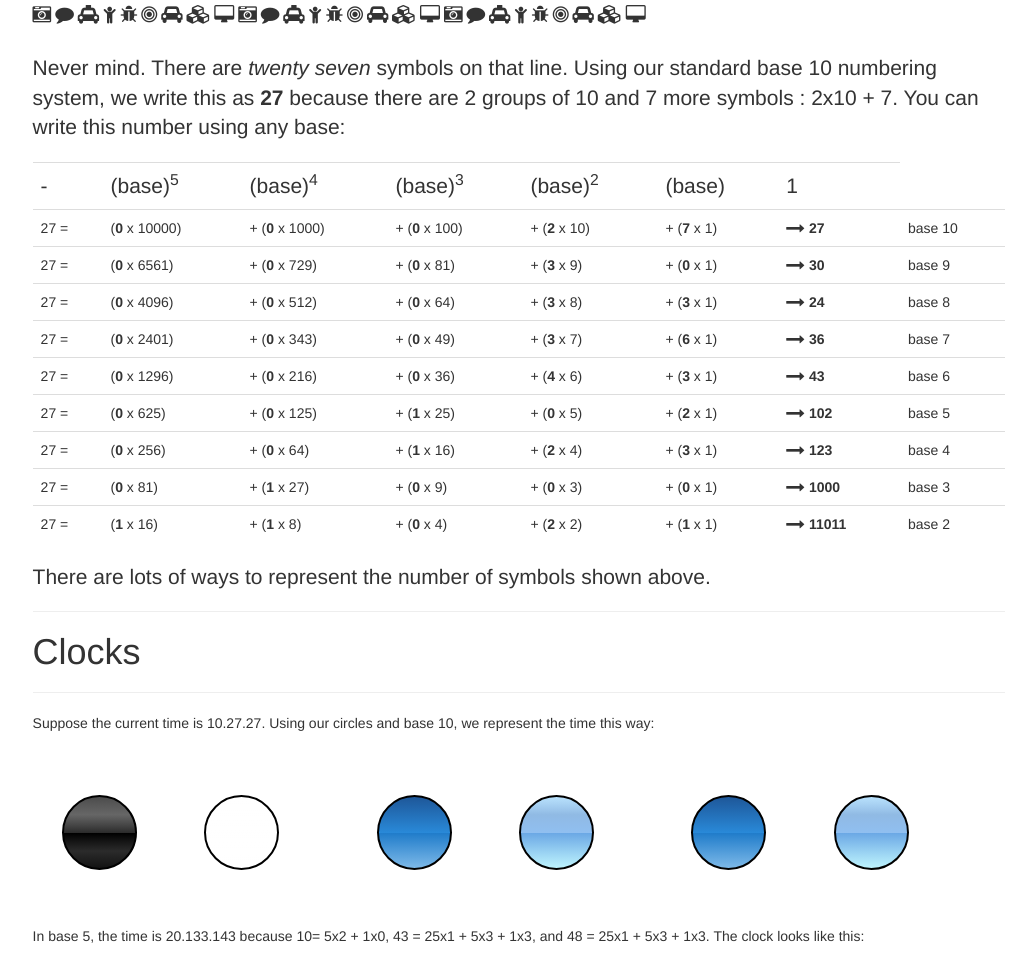
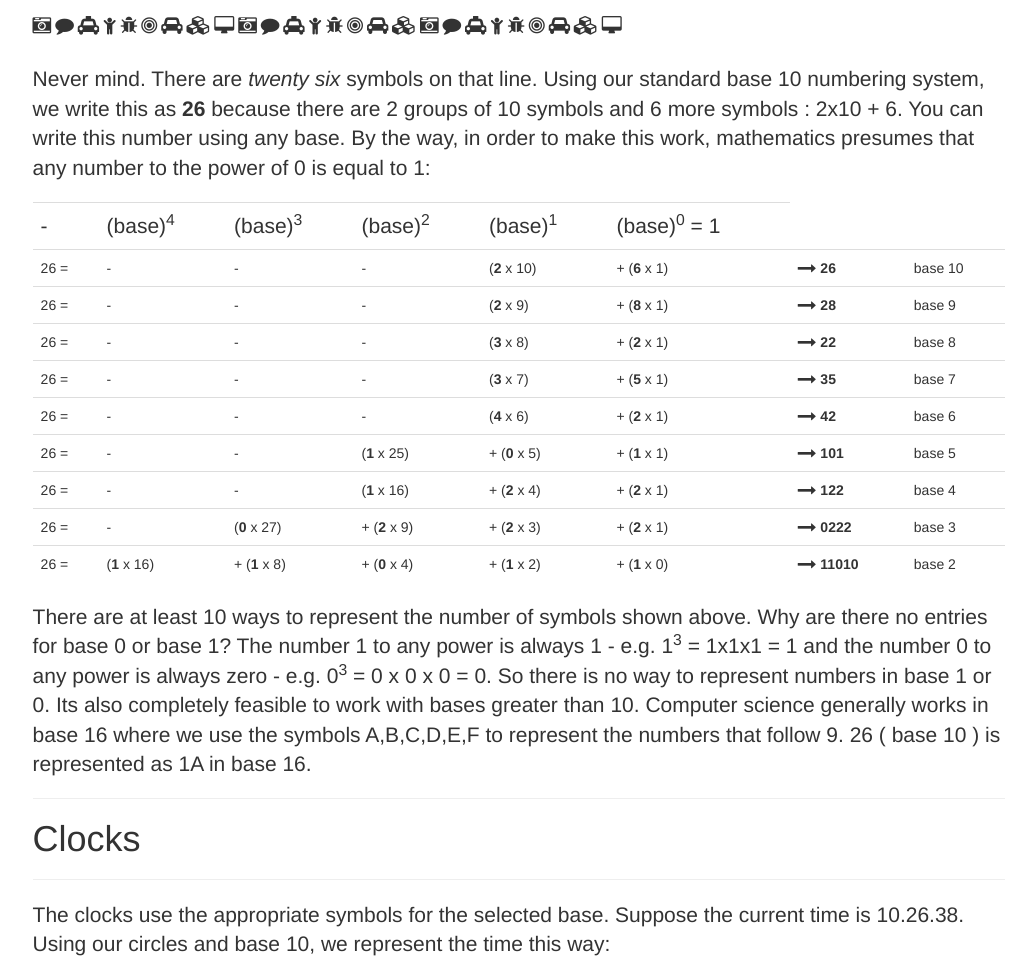
Before and after one commit to david-sherman/clocks, a plain HTML site: page explain.html in a window 1280 px wide. Shown: the part 1253-2215 px from the top of the page, without its empty margins (121-1157 px from the left). Drawn offline with Linux system fonts and the light colour scheme.

Commit message:
continuing development

```diff
--- a/css/clocks.css
+++ b/css/clocks.css
@@ -14,15 +14,15 @@ body { margin: 3% 12%; background:white }
 	margin-bottom:5px;
 }
 .circle_explain {
-	width: 75px;
-	height: 75px;
+	width: 65px;
+	height: 65px;
 	-moz-border-radius: 50px;
 	-webkit-border-radius: 50px;
 	border-radius: 50%;
 	border : 2px black solid;
 	font-size:25px;
 	font-weight:bold;
-	line-height:80px;
+	line-height:55px;
 	text-align:center;
 	margin: auto;
 	margin-bottom:5px;
@@ -30,14 +30,14 @@ body { margin: 3% 12%; background:white }
 }
 
 .circle_top {
-	width: 75px;
-	height: 75px;
+	width: 65px;
+	height: 65px;
 	-moz-border-radius: 50px;
 	-webkit-border-radius: 50px;
 	border-radius: 50%;
 	border : 2px black solid;
 	font-size:25px;
-	line-height:80px;
+	line-height:55px;
 	text-align:center;
 	margin: auto;
 	margin-bottom:5px;
--- a/explain.html
+++ b/explain.html
@@ -38,8 +38,9 @@
               <h2>0,1,2,3,4,5,6,7,8,9</h2>
         <hr/>
         <p class="lead">We understand how to read them and manipulate them without thinking about it too much. But not
-          every culture and language uses these symbols. Cyrillic, for instance, uses <em>these</em> characters:</p>
-        <h2>Ґ&nbsp;,ґ&nbsp;,Ғ&nbsp;,ғ&nbsp;,Ҕ&nbsp;,ҕ&nbsp;,Җ&nbsp;,Ҙ&nbsp;,ҙ</h2>
+          every culture and language uses these symbols. Cyrillic, for instance, uses <em>these</em> symbols:</p>
+        <h2>0,A,B,Г,Д,Є,S,З,И,Ѳ</h2>
+        <hr/>
         <p class="lead">Let's use colored circles as the symbols to represent the numbers.  Like this:</p>
             <div class="row" style="padding:3%;border-top:0px;margin:auto">
             <div style='cursor:auto' class='circle_explain c0'>0</div>
@@ -88,7 +89,6 @@
             <i class="fa fa-bullseye fa-lg"></i>
             <i class="fa fa-car fa-lg"></i>
             <i class="fa fa-cubes fa-lg"></i>
-            <i class="fa fa-desktop fa-lg"></i>
             <i class="fa fa-camera-retro fa-lg"></i>
             <i class="fa fa-comment fa-lg"></i>
             <i class="fa fa-cab fa-lg"></i>
@@ -100,114 +100,121 @@
             <i class="fa fa-desktop fa-lg"></i>
         </p>
 <br/>
-          <p class="lead">Never mind.  There are <em>twenty seven</em> symbols on that line. Using our standard base 10 numbering system, we write this as
-          <strong>27</strong    > because there are 2 groups of 10 and 7 more symbols : 2x10 + 7.  You can write this number using any base:</p>
+          <p class="lead">Never mind.  There are <em>twenty six</em> symbols on that line. Using our standard base 10 numbering system, we write this as
+          <strong>26</strong    > because there are 2 groups of 10 symbols and 6 more symbols : 2x10 + 6.  You can write this number using any base.
+              By the way, in order to make this work, mathematics presumes that any number to the power of 0 is equal to 1:</p>
             <table class="table">
                 <tr class="lead">
                     <td>-</td>
-                    <td>(base)<sup>5</sup></td>
                     <td>(base)<sup>4</sup></td>
                     <td>(base)<sup>3</sup></td>
                     <td>(base)<sup>2</sup></td>
-                    <td>(base)</td>
-                    <td>1</td>
+                    <td>(base)<sup>1</sup></td>
+                    <td>(base)<sup>0</sup> = 1</td>
                 </tr>
                 <tr>
-                    <td>27&nbsp;=</td>
-                    <td>(<strong>0</strong> x 10000)</td>
-                    <td>+ (<strong>0</strong> x 1000)</td>
-                    <td>+ (<strong>0</strong> x 100)</td>
-                    <td>+ (<strong>2</strong> x 10)</td>
-                    <td>+ (<strong>7</strong> x 1)</td>
-                    <td><i class="fa fa-long-arrow-right fa-lg"></i>&nbsp;<strong>27</strong></td>
+                    <td>26&nbsp;=</td>
+                    <td>-</td>
+                    <td>-</td>
+                    <td>-</td>
+                    <td>(<strong>2</strong> x 10)</td>
+                    <td>+ (<strong>6</strong> x 1)</td>
+                    <td><i class="fa fa-long-arrow-right fa-lg"></i>&nbsp;<strong>26</strong></td>
                     <td>base 10</td>
                 </tr>
                 <tr>
-                    <td>27&nbsp;=</td>
-                    <td>(<strong>0</strong> x 6561)</td>
-                    <td>+ (<strong>0</strong> x 729)</td>
-                    <td>+ (<strong>0</strong> x 81)</td>
-                    <td>+ (<strong>3</strong> x 9)</td>
-                    <td>+ (<strong>0</strong> x 1)</td>
-                    <td><i class="fa fa-long-arrow-right fa-lg"></i>&nbsp;<strong>30</strong></td>
+                    <td>26&nbsp;=</td>
+                    <td>-</td>
+                    <td>-</td>
+                    <td>-</td>
+                    <td>(<strong>2</strong> x 9)</td>
+                    <td>+ (<strong>8</strong> x 1)</td>
+                    <td><i class="fa fa-long-arrow-right fa-lg"></i>&nbsp;<strong>28</strong></td>
                     <td>base 9</td>
                 </tr>
                 <tr>
-                    <td>27&nbsp;=</td>
-                    <td>(<strong>0</strong> x 4096)</td>
-                    <td>+ (<strong>0</strong> x 512)</td>
-                    <td>+ (<strong>0</strong> x 64)</td>
-                    <td>+ (<strong>3</strong> x 8)</td>
-                    <td>+ (<strong>3</strong> x 1)</td>
-                    <td><i class="fa fa-long-arrow-right fa-lg"></i>&nbsp;<strong>24</strong></td>
+                    <td>26&nbsp;=</td>
+                    <td>-</td>
+                    <td>-</td>
+                    <td>-</td>
+                    <td>(<strong>3</strong> x 8)</td>
+                    <td>+ (<strong>2</strong> x 1)</td>
+                    <td><i class="fa fa-long-arrow-right fa-lg"></i>&nbsp;<strong>22</strong></td>
                     <td>base 8</td>
                 </tr>
                 <tr>
-                    <td>27&nbsp;=</td>
-                    <td>(<strong>0</strong> x 2401)</td>
-                    <td>+ (<strong>0</strong> x 343)</td>
-                    <td>+ (<strong>0</strong> x 49)</td>
-                    <td>+ (<strong>3</strong> x 7)</td>
-                    <td>+ (<strong>6</strong> x 1)</td>
-                    <td><i class="fa fa-long-arrow-right fa-lg"></i>&nbsp;<strong>36</strong></td>
+                    <td>26&nbsp;=</td>
+                    <td>-</td>
+                    <td>-</td>
+                    <td>-</td>
+                    <td>(<strong>3</strong> x 7)</td>
+                    <td>+ (<strong>5</strong> x 1)</td>
+                    <td><i class="fa fa-long-arrow-right fa-lg"></i>&nbsp;<strong>35</strong></td>
                     <td>base 7</td>
                 </tr>
                 <tr>
-                    <td>27&nbsp;=</td>
-                    <td>(<strong>0</strong> x 1296)</td>
-                    <td>+ (<strong>0</strong> x 216)</td>
-                    <td>+ (<strong>0</strong> x 36)</td>
-                    <td>+ (<strong>4</strong> x 6)</td>
-                    <td>+ (<strong>3</strong> x 1)</td>
-                    <td><i class="fa fa-long-arrow-right fa-lg"></i>&nbsp;<strong>43</strong></td>
+                    <td>26&nbsp;=</td>
+                    <td>-</td>
+                    <td>-</td>
+                    <td>-</td>
+                    <td>(<strong>4</strong> x 6)</td>
+                    <td>+ (<strong>2</strong> x 1)</td>
+                    <td><i class="fa fa-long-arrow-right fa-lg"></i>&nbsp;<strong>42</strong></td>
                     <td>base 6</td>
                 </tr>
                 <tr>
-                    <td>27&nbsp;=</td>
-                    <td>(<strong>0</strong> x 625)</td>
-                    <td>+ (<strong>0</strong> x 125)</td>
-                    <td>+ (<strong>1</strong> x 25)</td>
+                    <td>26&nbsp;=</td>
+                    <td>-</td>
+                    <td>-</td>
+                    <td>(<strong>1</strong> x 25)</td>
                     <td>+ (<strong>0</strong> x 5)</td>
-                    <td>+ (<strong>2</strong> x 1)</td>
-                    <td><i class="fa fa-long-arrow-right fa-lg"></i>&nbsp;<strong>102</strong></td>
+                    <td>+ (<strong>1</strong> x 1)</td>
+                    <td><i class="fa fa-long-arrow-right fa-lg"></i>&nbsp;<strong>101</strong></td>
                     <td>base 5</td>
                 </tr>
                 <tr>
-                    <td>27&nbsp;=</td>
-                    <td>(<strong>0</strong> x 256)</td>
-                    <td>+ (<strong>0</strong> x 64)</td>
-                    <td>+ (<strong>1</strong> x 16)</td>
+                    <td>26&nbsp;=</td>
+                    <td>-</td>
+                    <td>-</td>
+                    <td>(<strong>1</strong> x 16)</td>
                     <td>+ (<strong>2</strong> x 4)</td>
-                    <td>+ (<strong>3</strong> x 1)</td>
-                    <td><i class="fa fa-long-arrow-right fa-lg"></i>&nbsp;<strong>123</strong></td>
+                    <td>+ (<strong>2</strong> x 1)</td>
+                    <td><i class="fa fa-long-arrow-right fa-lg"></i>&nbsp;<strong>122</strong></td>
                     <td>base 4</td>
                 </tr>
                 <tr>
-                    <td>27&nbsp;=</td>
-                    <td>(<strong>0</strong> x 81)</td>
-                    <td>+ (<strong>1</strong> x 27)</td>
-                    <td>+ (<strong>0</strong> x 9)</td>
-                    <td>+ (<strong>0</strong> x 3)</td>
-                    <td>+ (<strong>0</strong> x 1)</td>
-                    <td><i class="fa fa-long-arrow-right fa-lg"></i>&nbsp;<strong>1000</strong></td>
+                    <td>26&nbsp;=</td>
+                    <td>-</td>
+                     <td>(<strong>0</strong> x 27)</td>
+                    <td>+ (<strong>2</strong> x 9)</td>
+                    <td>+ (<strong>2</strong> x 3)</td>
+                    <td>+ (<strong>2</strong> x 1)</td>
+                    <td><i class="fa fa-long-arrow-right fa-lg"></i>&nbsp;<strong>0222</strong></td>
                     <td>base 3</td>
                 </tr>
                 <tr>
-                    <td>27&nbsp;=</td>
+                    <td>26&nbsp;=</td>
                     <td>(<strong>1</strong> x 16)</td>
                     <td>+ (<strong>1</strong> x 8)</td>
                     <td>+ (<strong>0</strong> x 4)</td>
-                    <td>+ (<strong>2</strong> x 2)</td>
-                    <td>+ (<strong>1</strong> x 1)</td>
-                    <td><i class="fa fa-long-arrow-right fa-lg"></i>&nbsp;<strong>11011</strong></td>
+                    <td>+ (<strong>1</strong> x 2)</td>
+                    <td>+ (<strong>1</strong> x 0)</td>
+                    <td><i class="fa fa-long-arrow-right fa-lg"></i>&nbsp;<strong>11010</strong></td>
                     <td>base 2</td>
                 </tr>
             </table>
-          <p class="lead">There are lots of ways to represent the number of symbols shown above. </p>
+          <p class="lead">There are at least 10 ways to represent the number of symbols shown above. Why
+              are there no entries for base 0 or base 1? The number 1 to any power is always 1 - e.g. 1<sup>3</sup> =
+              1x1x1 = 1 and the number 0 to any power is always zero - e.g. 0<sup>3</sup> = 0 x 0 x 0 = 0.
+              So there is no way to represent numbers in base 1 or 0.   Its also completely feasible to work with bases
+              greater than 10.  Computer science generally works in base 16 where we use the symbols A,B,C,D,E,F to represent
+              the numbers that follow 9.  26 ( base 10 ) is represented as 1A in base 16.
+          </p>
         <hr/>
           <h1>Clocks</h1>
         <hr/>
-          <p>Suppose the current time is 10.27.27. Using our circles and base 10, we represent the time this way:</p>
+          <p class="lead">The clocks use the appropriate symbols for the selected base. Suppose the current time is 10.26.38.
+              Using our circles and base 10, we represent the time this way:</p>
             <div class="row" style="padding:3%;border-top:0px">
                 <div class="col-sm-4">
                      <table  class="dynamictable">
@@ -225,23 +232,22 @@
                                <div id='m_1' class='circle_explain c2'></div>
                          </td>
                          <td class="centerednumber">
-                               <div id='m_0' class='circle_explain c7'></div>
+                               <div id='m_0' class='circle_explain c6'></div>
                          </td>
                      </table>
                 </div>
                 <div class="col-sm-4">
                      <table class="dynamictable">
                          <td class="centerednumber">
-                               <div id='s_1' class='circle_explain c2'></div>
+                               <div id='s_1' class='circle_explain c3'></div>
                          </td>
                          <td class="centerednumber">
-                               <div id='s_0' class='circle_explain c7'></div>
+                               <div id='s_0' class='circle_explain c8'></div>
                          </td>
                      </table>
                     </div>
             </div>
-          <p>In base 5, the time is 20.133.143 because 10= 5x2 + 1x0, 43 = 25x1 + 5x3 + 1x3,
-              and 48 = 25x1 + 5x3 + 1x3. The clock looks like this: </p>
+          <p class="lead">In base 5, the time is 20.101.123 and the clock looks like this: </p>
             <div class="row" style="padding:3%;border-top:0px">
                 <div class="col-sm-4">
                      <table  class="dynamictable">
@@ -262,10 +268,10 @@
                                <div id='h_1' class='circle_explain c1'></div>
                          </td>
                          <td class="centerednumber">
-                               <div id='m_1' class='circle_explain c3'></div>
+                               <div id='m_1' class='circle_explain c0'></div>
                          </td>
                          <td class="centerednumber">
-                               <div id='m_0' class='circle_explain c3'></div>
+                               <div id='m_0' class='circle_explain c1'></div>
                          </td>
                      </table>
                 </div>
@@ -275,7 +281,7 @@
                                <div id='h_1' class='circle_explain c1'></div>
                          </td>
                          <td class="centerednumber">
-                               <div id='s_1' class='circle_explain c4'></div>
+                               <div id='s_1' class='circle_explain c2'></div>
                          </td>
                          <td class="centerednumber">
                                <div id='s_0' class='circle_explain c3'> </div>
@@ -284,8 +290,7 @@
                     </div>
             </div>
   </div>
-<a class="btn btn-primary btn-lg" href="./index.html" role="button">OK</a>
-
+<a class="btn btn-primary btn-lg" href="./index.html" role="button">Back to the clocks</a>
 </div>
     <script src="js/jquery.js"></script>
     <script src="js/bootstrap.min.js"></script>
--- a/js/clocks.js
+++ b/js/clocks.js
@@ -30,9 +30,22 @@ var seconds = [0,0,0,0]
 
  */
 
+function getParameter(theParameter) {
+  var params = window.location.search.substr(1).split('&');
+
+  for (var i = 0; i < params.length; i++) {
+    var p=params[i].split('=');
+	if (p[0] == theParameter) {
+	  return decodeURIComponent(p[1]);
+	}
+  }
+  return false;
+}
+
 function setBase(base)
 {
     _base = base;
+    $("#clockbutton").attr( "href", "./theclock.html?base=" + _base );
 	for ( index =  0; index < maxFactor; index++ )
 	{
 		_factor[index] = Math.pow( _base, index )
@@ -182,10 +195,6 @@ var update = function()
 
 $(document).ready( function ()
 {
-    $("#menu-toggle").click(function(e) {
-        e.preventDefault();
-        $("#wrapper").toggleClass("toggled");
-    });
 
     $(".circle_top").click( function()
     {
@@ -193,7 +202,12 @@ $(document).ready( function ()
         if  ( nextBase > 1 ) setBase( nextBase )
     })
 
-    setBase(Math.floor((Math.random() * 8) + 3  ) );
+    base = getParameter("base")
+    console.log("Base is " + base )
+    if ( ! base )
+        base = Math.floor((Math.random() * 8) + 3   );
+
+    setBase(base )
  	update();
 	timer = window.setInterval( update, 1000 );
 
```
Also changed, not shown: alltheclocks.html (deleted, +0 -175 lines), index.html (+4 -2 lines), theclock.html (added, +74 -0 lines).
